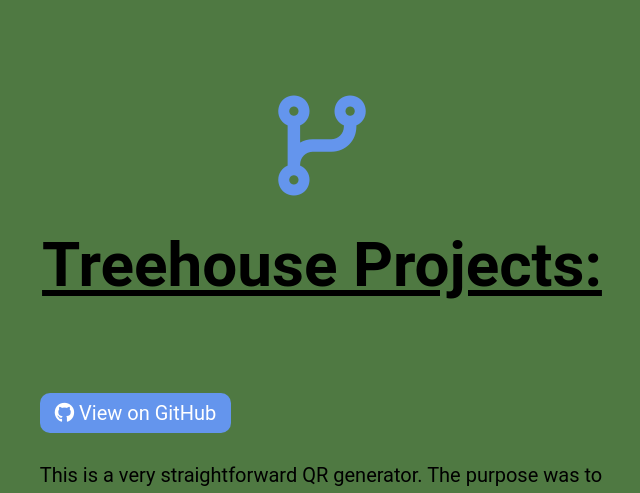
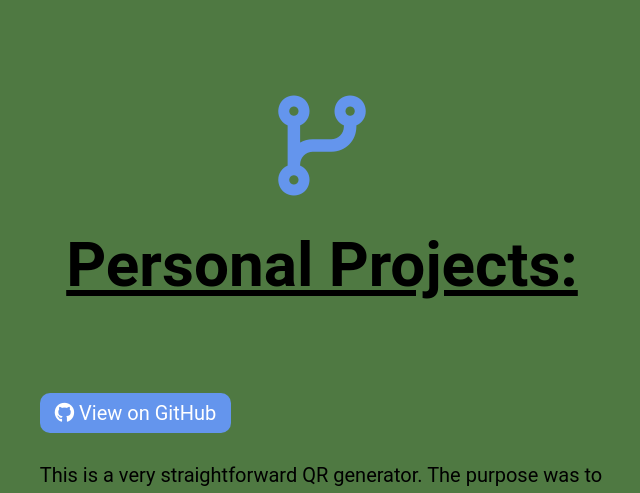
Before and after one commit to thamasmorethelen/website, a Flask app: page / in a window 1280 px wide. Shown: the part 4075-4568 px from the top of the page, without its empty margins (318-958 px from the left). Run offline with Flask 2, Linux system fonts and the light colour scheme; some libraries are stand-ins or nearby versions.

Commit message:
Updates to index.html

```diff
--- a/templates/index.html
+++ b/templates/index.html
@@ -71,7 +71,7 @@
                     </div>
                 <section id="projects">
                     <i class="fas fa-code-branch"></i>
-                        <h2><u>Treehouse Projects:</u></h2>
+                    <h2><u>Personal Projects:</u></h2>
                 <div id="project-list">
 
                     <div id="project6"class="a-project">
```
Lines whose indentation alone changed are shown as unchanged.
